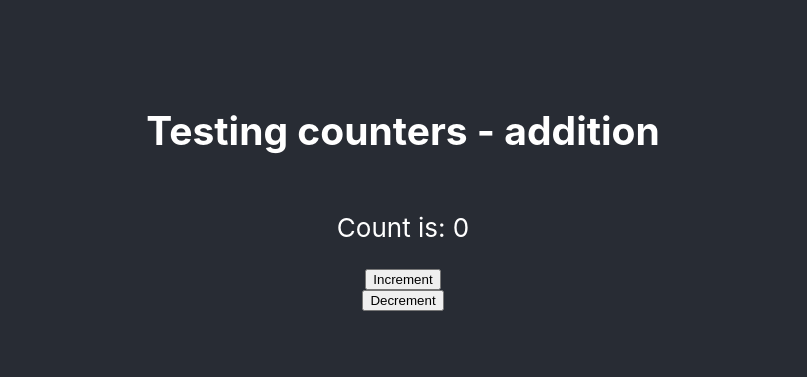
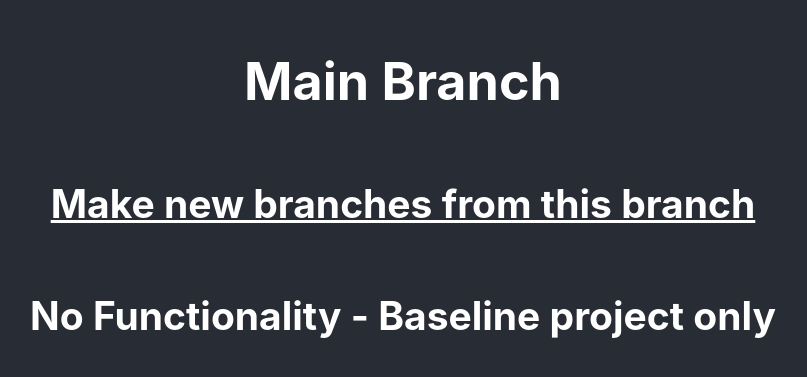
Before and after one commit to tristanbagnulo/youtube-tutorial-learn-react-for-beginners-in-2021, a React (Create React App) app: page / in a window 1280 px wide. Shown: the part 207-584 px from the top of the page, without its empty margins (237-1044 px from the left). Built offline with nearby package versions, Linux system fonts and the light colour scheme.

Commit message:
Creating final Main

```diff
--- a/src/App.js
+++ b/src/App.js
@@ -1,13 +1,13 @@
-
 import './App.css';
-import Counter from "./Counter"
 
 function App() {
   return (
     <div className="App">
       <header className="App-header">
-        <h2>Testing counters - addition</h2>
-        <Counter />
+        <h1>Main Branch</h1>
+        <h2><u>Make new branches from this branch</u></h2>
+        <h2>No Functionality - Baseline project only</h2>
+
       </header>
     </div>
   );
--- a/src/Counter.jsx
+++ /dev/null
@@ -1,19 +0,0 @@
-import React, { useState } from 'react';
-
-const Counter = () => {
-
-    const [count, setCount] = useState(0);
-
-    // const handleIncrement = () => {
-    //     setCount(count + 1);
-    // }
-    return (
-        <React.Fragment>
-            <p>Count is: {count}</p>
-            <button onClick={() => setCount(count + 1)}>Increment</button>
-            <button onClick={() => setCount(count - 1)}>Decrement</button>
-        </React.Fragment>
-    )
-}
-
-export default Counter;
```
